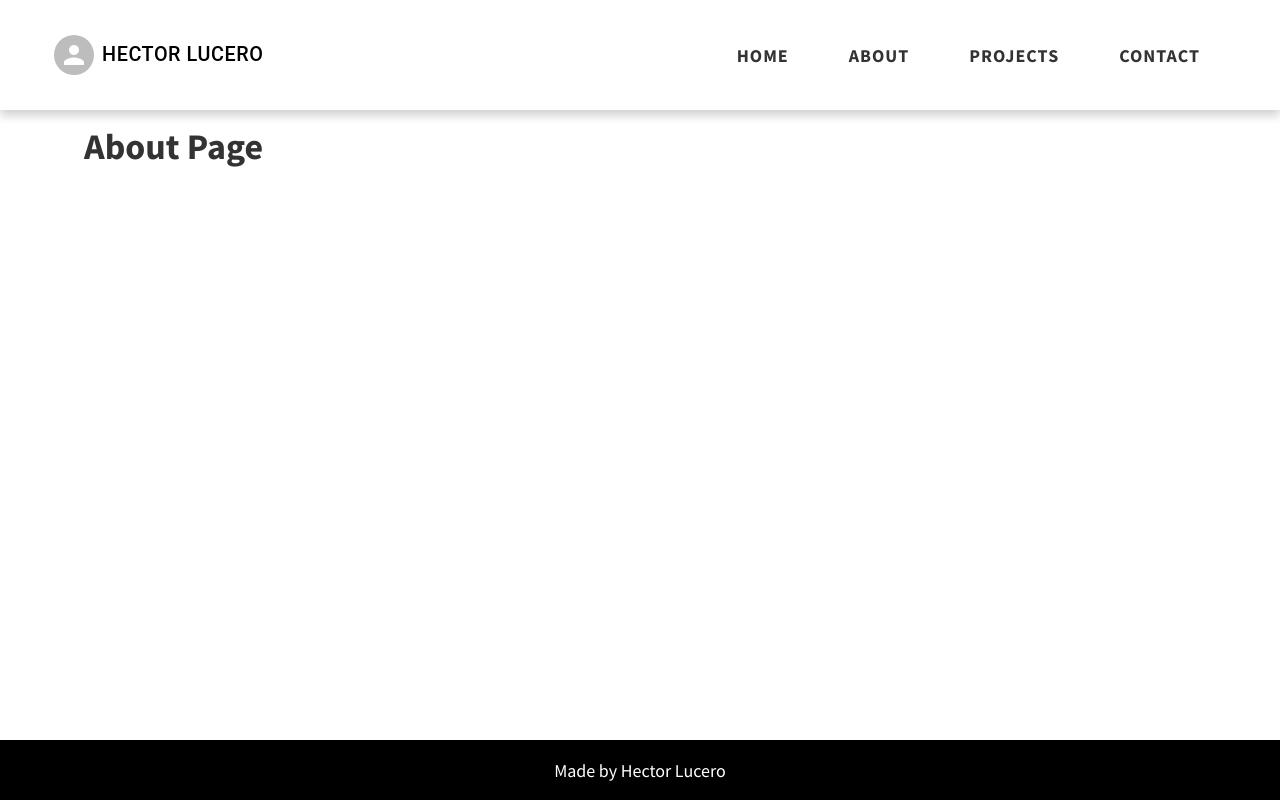
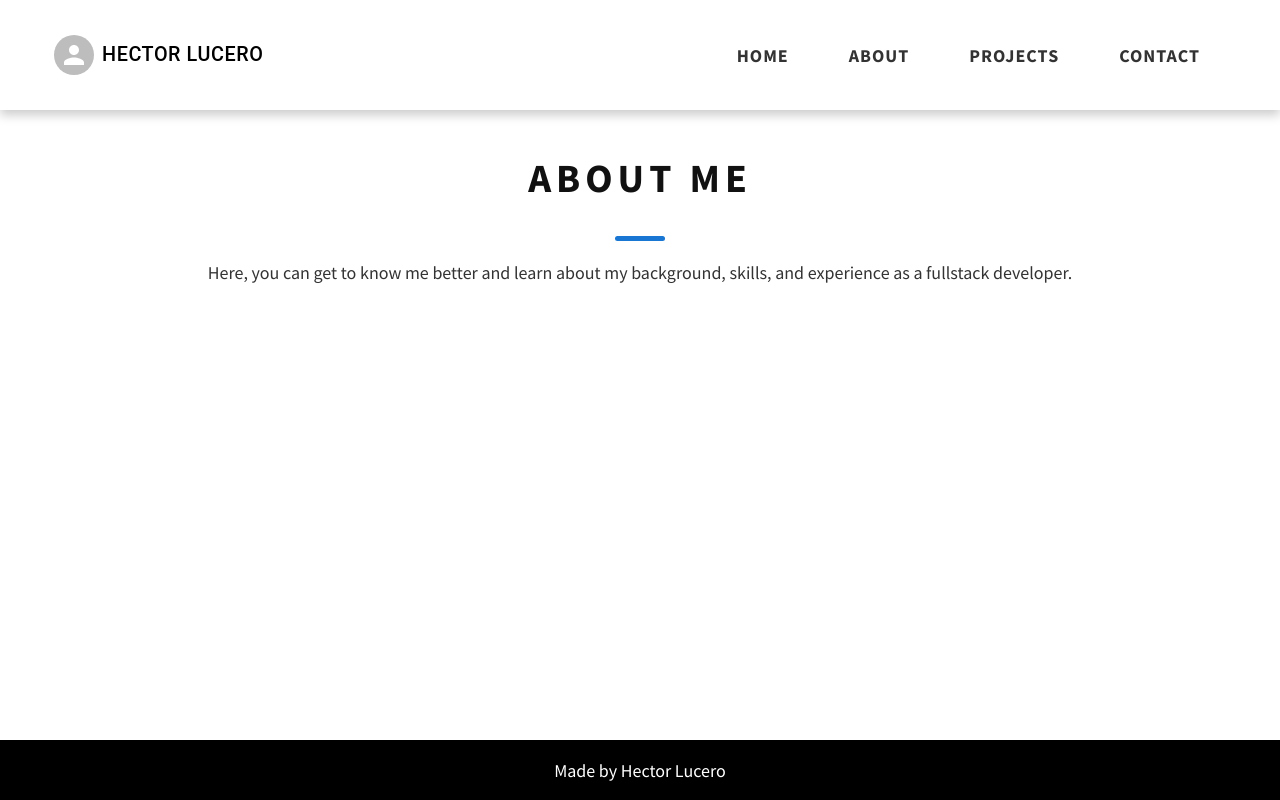
Before and after one commit to HectorLN/Portfolio, a Next.js app: page /about in a window 1280 px wide. Built offline with nearby package versions, Linux system fonts and the light colour scheme.

Commit message:
Final Sesion 5/10

```diff
--- /dev/null
+++ b/src/components/Page_template.js
@@ -0,0 +1,15 @@
+import styles from "./styles/PageTemplate.module.css"
+
+export default function Page_template({title, description})
+{
+    return (
+    <div className={styles.PageDescription}>
+        <h1>{title}</h1>
+
+        <div className={styles.Divider}>
+
+        </div>
+        <span>{description}</span>
+    </div>
+    )
+}
--- /dev/null
+++ b/src/components/styles/PageTemplate.module.css
@@ -0,0 +1,20 @@
+.PageDescription {
+  padding: 20px 0 40px 0;
+  text-align: center;
+}
+
+.PageDescription h1 {
+  font-size: 40px;
+  text-transform: uppercase;
+  letter-spacing: 5px;
+  font-weight: 700;
+  color: #111;
+}
+
+.Divider {
+  height: 5px;
+  width: 50px;
+  background: #1976d2;
+  border-radius: 5px;
+  margin: 20px auto;
+}
--- a/src/pages/about.js
+++ b/src/pages/about.js
@@ -1,4 +1,21 @@
+import Page_template from "@/components/Page_template";
+import {Grid} from "@mui/material"
+
 export default function About()
 {
-    return <h1>About Page</h1>
+    return(
+        <section>
+            <Page_template
+            title = "About Me"
+            description="Here, you can get to know me better and learn about my background, skills, and experience as a fullstack developer."
+            />
+
+            <Grid container spacing={2}>
+                <Grid item md={6}></Grid>
+                <Grid item md={6}></Grid>
+            </Grid>
+
+
+        </section>
+    )
 }
```
